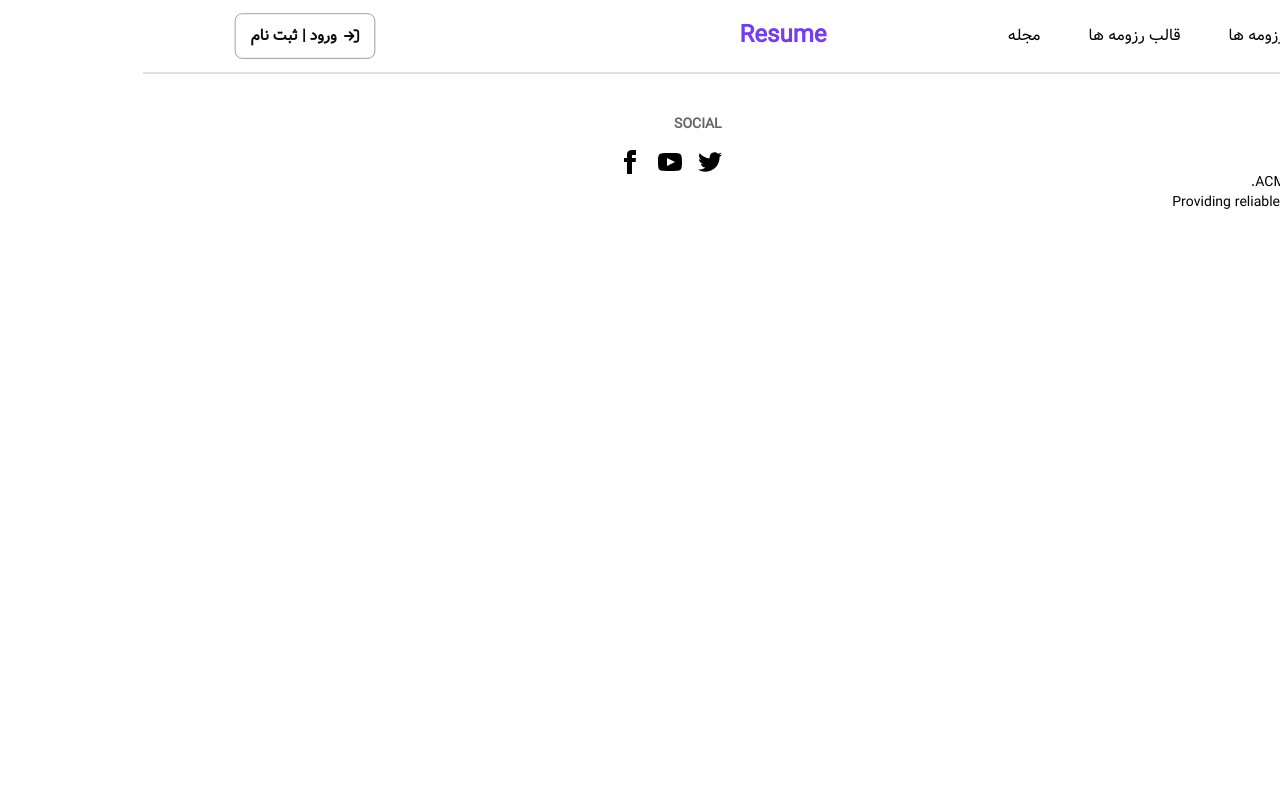
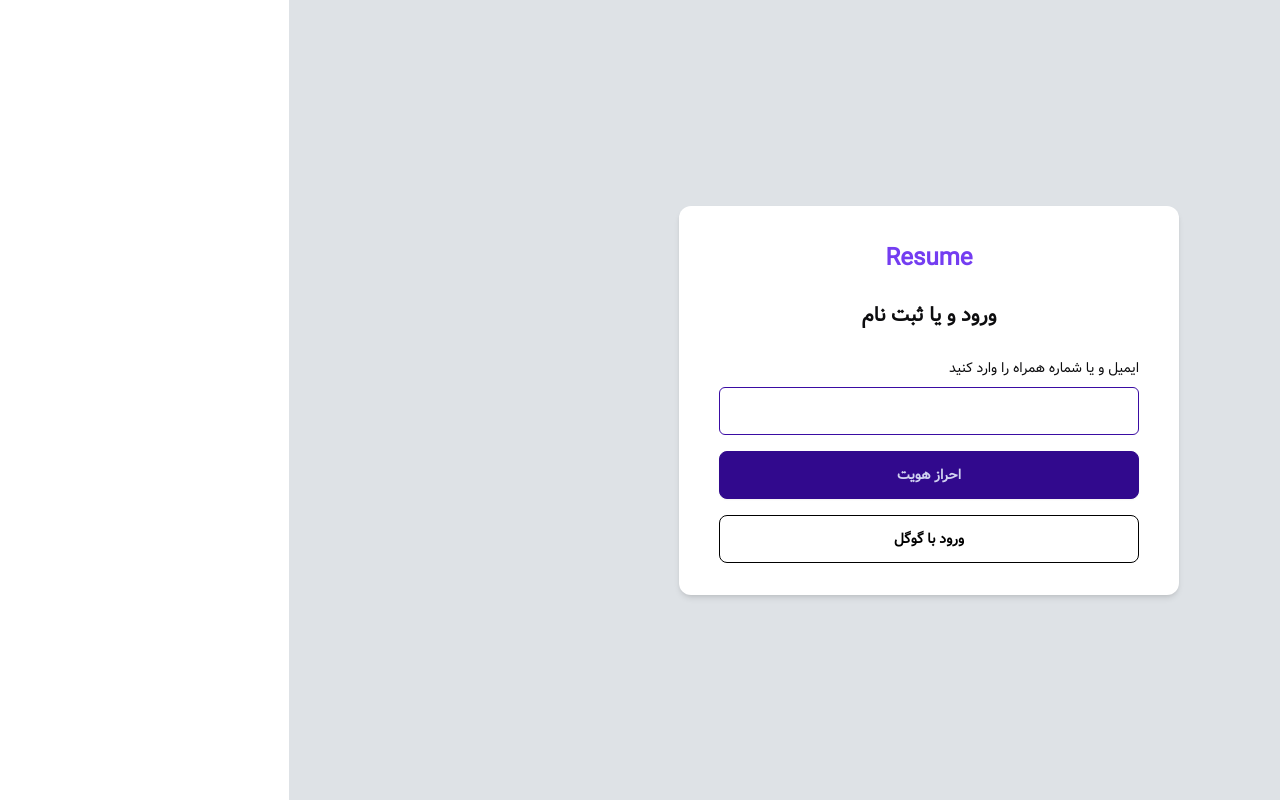
Before and after one commit to mahiisaa/ResumeBuilder, a React (Create React App) app: page /login in a window 1280 px wide. Built offline with nearby package versions, Linux system fonts and the light colour scheme.

Commit message:
login page design added

```diff
--- a/src/App.tsx
+++ b/src/App.tsx
@@ -15,9 +15,10 @@ const App = (): JSX.Element => {
           <Route index element={<HomePage/>}></Route>
           <Route path="/resumeProgress" element={<Progress/>}>
           </Route>
-          <Route path="/login" element={<Login/>}></Route>
+
+        </Route>
+        <Route path="/login" element={<Login/>}></Route>
           <Route path="/siginup" element={<Signup/>}></Route>
-        </Route>
       </Routes>
     </BrowserRouter>
   );
--- a/src/components/Header/index.tsx
+++ b/src/components/Header/index.tsx
@@ -18,7 +18,7 @@ export const Header: React.FC = (): JSX.Element => {
      <h1 className="text-2xl font-black w-1/3 text-center text-primaryLight">Resume</h1>
      </Link>
 
-      <div className="w-1/3 flex justify-end"> <button className="btn hidden w-[148px] text-base sm:flex sm:justify-center sm:items-center text-start border border-mygray text-myblack px-2"><FontAwesomeIcon className="" icon={faSignIn } />ورود | ثبت نام </button><FontAwesomeIcon className="sm:hidden" icon={faSignIn } size="lg"/></div>
+      <div className="w-1/3 flex justify-end"><Link to={"/login"}> <button className="btn hidden w-[148px] text-base sm:flex sm:justify-center sm:items-center text-start border border-mygray text-myblack px-2"><FontAwesomeIcon className="" icon={faSignIn } />ورود | ثبت نام </button><FontAwesomeIcon className="sm:hidden" icon={faSignIn} size="lg"/></Link></div>
     </div>
   );
 };
--- a/src/components/Login/index.tsx
+++ b/src/components/Login/index.tsx
@@ -1,12 +1,30 @@
+import { Link } from "react-router-dom";
+import { Button } from "../Common/Form/Button";
 import { Input } from "../Common/Form/Input"
 
 export const Login:React.FC=():JSX.Element=>{
+    const handleChange = (name: string, value: string) => {
 
+      };
+      const Authentication=()=>{
+
+      }
     return(
-        <div>
+        <div className="lg:px-[88px] px-[40px] md:px-[60px] relative bg-bgColor py-[90px] flex justify-center items-center h-[100vh]">
             <form>
-
+                <div className="flex justify-center  flex-col items-center shadow-md bg-[#ffffff] py-8 px-10 rounded-xl w-[500px] gap-4">
+                <Link to={"/"}>
+                <h1 className="text-2xl font-black  text-center text-primaryLight mb-1">Resume</h1>
+                </Link>
+                <h2 className="text-xl text-center text-myblack mb-2 font-bold">ورود و یا ثبت نام</h2>
+                <div className="w-full">
+               <Input name={"ایمیل یا شماره همراه"} id={"username"} className={""} type={"text"} inputValue={""} onChange={handleChange} hasLabel={true} label={"ایمیل و یا شماره همراه را وارد کنید"}></Input></div>
+               <div className="w-full">
+               <Button className={"w-full"} id={""} onClick={Authentication} title={"احراز هویت"}></Button>
+               </div>
+               <div className="w-full"><button className="btn btn-outline w-full">ورود با گوگل</button></div>
+               </div>
             </form>
-        </div>
+       </div>
     )
 }
```
